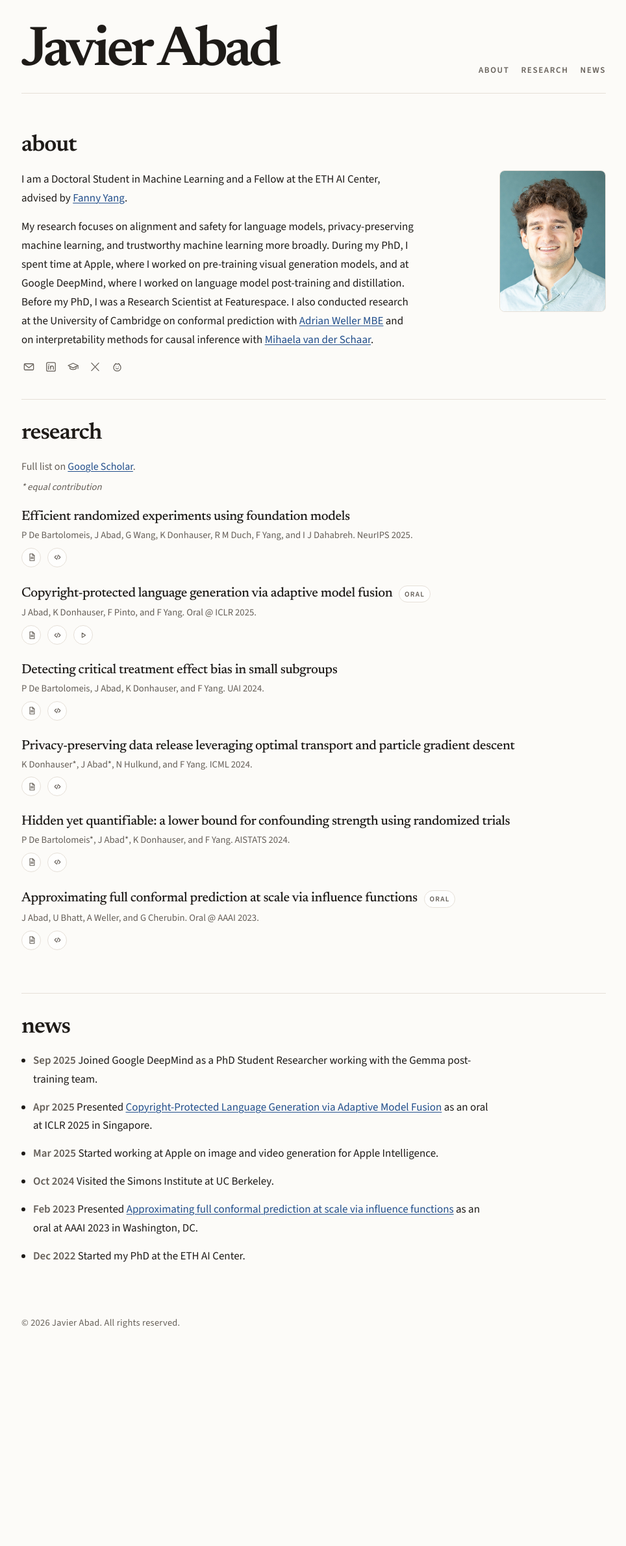
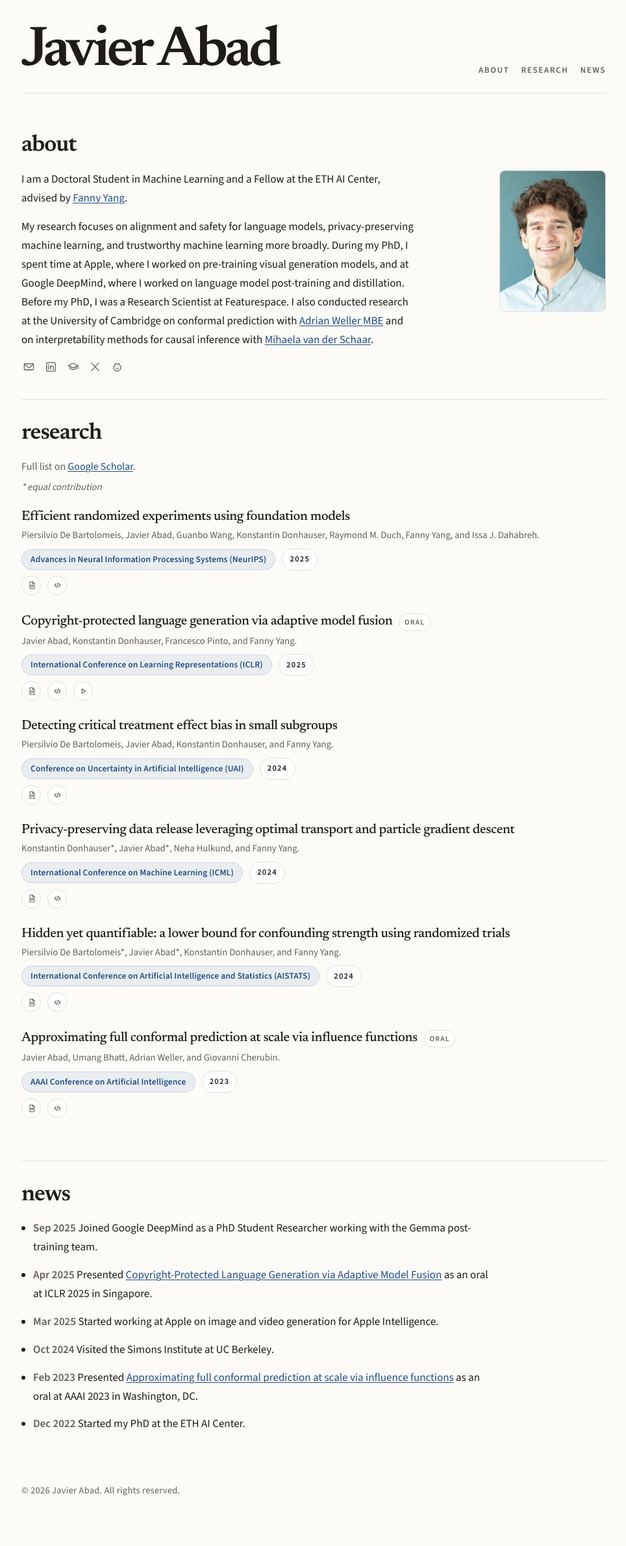
Before and after one commit to jaabmar/jaabmar.github.io, a Jekyll site: the page built from index.html, in a window 1280 px wide. Shown: the whole page at 65% size, without its empty margins (157-1121 px from the left). Built offline with Jekyll 4.4.1, drawn with Linux system fonts in a browser that asks for light colours; before the commit the page ends 2120 px from its top, so only the background shows below that.

Commit message:
Paper presentation update

```diff
--- a/_data/papers.yml
+++ b/_data/papers.yml
@@ -1,5 +1,5 @@
 - title: "Sparse autoencoders are capable LLM jailbreak mitigators"
-  authors: Y Assogba, J Cortellazzi, J Abad, P Rodriguez, X Suau, and A Blaas
+  authors: Yannick Assogba, Jacopo Cortellazzi, Javier Abad, Pau Rodriguez, Xavier Suau, and Arno Blaas
   venue: arXiv preprint arXiv:2602.12418
   year: 2026
   featured: false
@@ -8,8 +8,8 @@
       url: https://arxiv.org/abs/2602.12418
 
 - title: "Efficient randomized experiments using foundation models"
-  authors: P De Bartolomeis, J Abad, G Wang, K Donhauser, R M Duch, F Yang, and I J Dahabreh
-  venue: NeurIPS
+  authors: Piersilvio De Bartolomeis, Javier Abad, Guanbo Wang, Konstantin Donhauser, Raymond M. Duch, Fanny Yang, and Issa J. Dahabreh
+  venue: Advances in Neural Information Processing Systems (NeurIPS)
   year: 2025
   featured: true
   links:
@@ -19,8 +19,8 @@
       url: https://github.com/jaabmar/HAIPW
 
 - title: "Doubly robust identification of treatment effects from multiple environments"
-  authors: P De Bartolomeis, J Kostin, J Abad, Y Wang, and F Yang
-  venue: ICLR
+  authors: Piersilvio De Bartolomeis, Julia Kostin, Javier Abad, Yixin Wang, and Fanny Yang
+  venue: International Conference on Learning Representations (ICLR)
   year: 2025
   featured: false
   links:
@@ -28,8 +28,8 @@
       url: https://arxiv.org/abs/2503.14459
 
 - title: "Copyright-protected language generation via adaptive model fusion"
-  authors: J Abad, K Donhauser, F Pinto, and F Yang
-  venue: Oral @ ICLR
+  authors: Javier Abad, Konstantin Donhauser, Francesco Pinto, and Fanny Yang
+  venue: International Conference on Learning Representations (ICLR)
   year: 2025
   featured: true
   presentation: oral
@@ -42,8 +42,8 @@
       url: https://iclr.cc/virtual/2025/oral/31785
 
 - title: "Detecting critical treatment effect bias in small subgroups"
-  authors: P De Bartolomeis, J Abad, K Donhauser, and F Yang
-  venue: UAI
+  authors: Piersilvio De Bartolomeis, Javier Abad, Konstantin Donhauser, and Fanny Yang
+  venue: Conference on Uncertainty in Artificial Intelligence (UAI)
   year: 2024
   featured: true
   links:
@@ -53,8 +53,8 @@
       url: https://github.com/jaabmar/kernel-test-bias
 
 - title: "Privacy-preserving data release leveraging optimal transport and particle gradient descent"
-  authors: K Donhauser*, J Abad*, N Hulkund, and F Yang
-  venue: ICML
+  authors: Konstantin Donhauser*, Javier Abad*, Neha Hulkund, and Fanny Yang
+  venue: International Conference on Machine Learning (ICML)
   year: 2024
   featured: true
   links:
@@ -64,8 +64,8 @@
       url: https://github.com/jaabmar/private-pgd
 
 - title: "Hidden yet quantifiable: a lower bound for confounding strength using randomized trials"
-  authors: P De Bartolomeis*, J Abad*, K Donhauser, and F Yang
-  venue: AISTATS
+  authors: Piersilvio De Bartolomeis*, Javier Abad*, Konstantin Donhauser, and Fanny Yang
+  venue: International Conference on Artificial Intelligence and Statistics (AISTATS)
   year: 2024
   featured: true
   links:
@@ -75,8 +75,8 @@
       url: https://github.com/jaabmar/confounder-lower-bound
 
 - title: "Approximating full conformal prediction at scale via influence functions"
-  authors: J Abad, U Bhatt, A Weller, and G Cherubin
-  venue: Oral @ AAAI
+  authors: Javier Abad, Umang Bhatt, Adrian Weller, and Giovanni Cherubin
+  venue: AAAI Conference on Artificial Intelligence
   year: 2023
   featured: true
   presentation: oral
--- a/assets/css/main.css
+++ b/assets/css/main.css
@@ -244,11 +244,53 @@ p {
   white-space: nowrap;
 }
 
-.paper-meta,
+.paper-authors,
 .paper-links {
   color: var(--muted);
   font-size: 0.92rem;
   line-height: 1.55;
+}
+
+.paper-authors {
+  margin-top: 2px;
+}
+
+.paper-meta {
+  display: flex;
+  align-items: center;
+  gap: 10px;
+  flex-wrap: wrap;
+  margin-top: 9px;
+}
+
+.paper-venue,
+.paper-year {
+  display: inline-flex;
+  align-items: center;
+  min-height: 32px;
+  border-radius: 999px;
+  letter-spacing: 0.01em;
+}
+
+.paper-venue {
+  padding: 0.34rem 0.82rem;
+  background: rgba(33, 78, 139, 0.08);
+  border: 1px solid rgba(33, 78, 139, 0.14);
+  color: var(--link);
+  font-size: 0.84rem;
+  font-weight: 600;
+  line-height: 1.35;
+}
+
+.paper-year {
+  padding: 0.34rem 0.7rem;
+  border: 1px solid var(--line);
+  background: rgba(255, 255, 255, 0.82);
+  color: var(--text);
+  font-size: 0.78rem;
+  font-weight: 700;
+  letter-spacing: 0.1em;
+  text-transform: uppercase;
 }
 
 .paper-links {
@@ -355,4 +397,13 @@ p {
   .paper-title {
     font-size: 1.16rem;
   }
+
+  .paper-meta {
+    gap: 8px;
+  }
+
+  .paper-venue,
+  .paper-year {
+    min-height: 30px;
+  }
 }
--- a/index.html
+++ b/index.html
@@ -67,7 +67,11 @@ image: /artifacts/social-preview.png
                 <span class="paper-badge">{{ paper.presentation }}</span>
               {% endif %}
             </div>
-            <div class="paper-meta">{{ paper.authors }}. {{ paper.venue }} {{ paper.year }}.</div>
+            <div class="paper-authors">{{ paper.authors }}.</div>
+            <div class="paper-meta">
+              <span class="paper-venue">{{ paper.venue }}</span>
+              <span class="paper-year">{{ paper.year }}</span>
+            </div>
             {% if paper.links %}
               <div class="paper-links">
                 {% for link in paper.links %}
```
